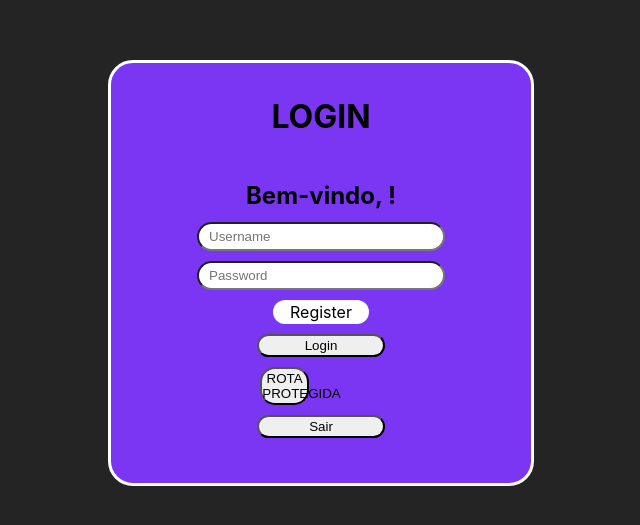
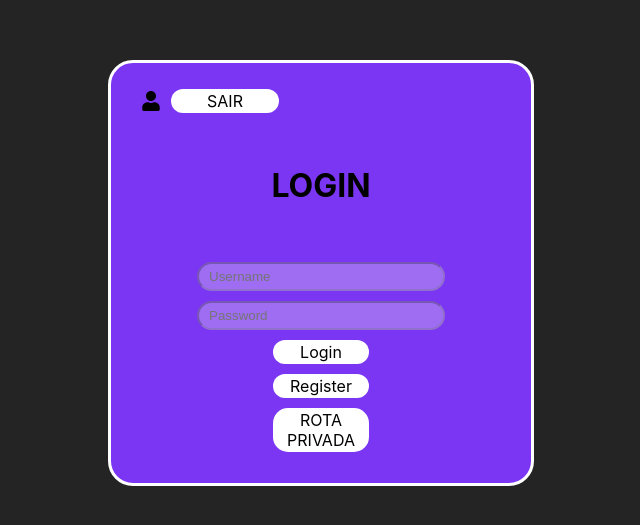
Before and after one commit to Jamilsonh/react-private-routes-jwt, a React (Vite) app in the folder client/: page / in a window 1280 px wide. Shown: the part 115-640 px from the top of the page, without its empty margins (319-959 px from the left). Built offline with nearby package versions, Linux system fonts and the light colour scheme; sample sign-in values are in the browser's storage.

Commit message:
feat: modifying login and logout logic

```diff
--- a/client/package.json
+++ b/client/package.json
@@ -14,6 +14,7 @@
     "jwt-decode": "^3.1.2",
     "react": "^18.2.0",
     "react-dom": "^18.2.0",
+    "react-icons": "^4.9.0",
     "react-router-dom": "^6.12.1",
     "react-toastify": "^9.1.3",
     "styled-components": "^6.0.0-rc.3"
--- a/client/src/screens/Logged.jsx
+++ b/client/src/screens/Logged.jsx
@@ -1,10 +1,20 @@
-import { Container, ContainerLogin } from '../styles';
+import { useAuth } from '../hooks/useAuth';
+import { ButtonLink, Container, ContainerLogin } from '../styles';
 
 export function Logged() {
+  const { logout } = useAuth();
+
+  const handleLogout = () => {
+    logout();
+  };
+
   return (
     <Container>
       <ContainerLogin>
         <h1>VOCÊ ESTÁ LOGADO !!</h1>
+        <ButtonLink to='/' onClick={handleLogout}>
+          Logout
+        </ButtonLink>
       </ContainerLogin>
     </Container>
   );
--- a/client/src/screens/Login.jsx
+++ b/client/src/screens/Login.jsx
@@ -1,27 +1,32 @@
 import { useState } from 'react';
 import axios from 'axios';
 import {
-  Button,
+  ButtonLink,
   Container,
   ContainerLogin,
   InputArea,
+  LoggedArea,
   Login,
-  NavbarLink,
 } from '../styles';
 import { useAuth } from '../hooks/useAuth';
-import { Link } from 'react-router-dom';
 import { toast } from 'react-toastify';
 import 'react-toastify/dist/ReactToastify.css';
+import { FaUser } from 'react-icons/fa';
 
 export function LoginPage() {
   const [username, setUsername] = useState('');
   const [password, setPassword] = useState('');
-  const [message, setMessage] = useState('');
 
   const { login, logout, isAuthenticated } = useAuth();
 
   const handleLogout = () => {
     logout();
+    clearFields();
+  };
+
+  const clearFields = () => {
+    setUsername('');
+    setPassword('');
   };
 
   const handleLogin = () => {
@@ -30,12 +35,10 @@ export function LoginPage() {
       .then((res) => {
         const { token } = res.data;
         login(token);
-        setMessage(res.data.message);
       })
       .catch((err) => {
-        setMessage(err.response.data.message);
         toast.error(err.response.data.message);
-        toast.error('ola');
+        toast.error('Faça seu cadastro');
       });
   };
 
@@ -46,47 +49,49 @@ export function LoginPage() {
       toast.success('Token válido, você tem acesso a rota privada');
     } else {
       toast.error(
-        'Você não tem acesso a essa rota, faça seu cadastro e depois faça o login'
+        '(Sem acesso) Você foi redirecionado para a tela de cadastro.'
       );
+      toast.error('Se cadastre e faça o login para ter acesso a rota privada');
     }
   };
 
   return (
     <Container>
       <ContainerLogin>
+        <LoggedArea>
+          {isAuthenticated ? (
+            <>
+              <FaUser size={20} style={{ marginRight: '0px' }} /> {username}
+              <ButtonLink onClick={handleLogout}>SAIR</ButtonLink>
+            </>
+          ) : (
+            <>
+              <FaUser size={20} style={{ marginRight: '0px' }} /> {'Username'}
+            </>
+          )}
+        </LoggedArea>
         <h1>LOGIN</h1>
-        <div>
-          {isAuthenticated ? (
-            <h2>Bem-vindo, {username}!</h2>
-          ) : (
-            <h2>Você não está logado.</h2>
-          )}
-        </div>
         <Login>
           <InputArea
             type='text'
             placeholder='Username'
             value={username}
             onChange={(e) => setUsername(e.target.value)}
+            disabled={isAuthenticated}
           />
           <InputArea
             type='password'
             placeholder='Password'
             value={password}
             onChange={(e) => setPassword(e.target.value)}
+            disabled={isAuthenticated}
           />
-          <NavbarLink to='/register' onClick={handleLogin}>
-            Register
-          </NavbarLink>
-          <Button onClick={handleLogin}>Login</Button>
-
-          <Link to='/logged'>
-            <Button onClick={ProtectedRoute}>ROTA PROTEGIDA</Button>
-          </Link>
-          <Button onClick={handleLogout}>Sair</Button>
-          <div></div>
+          <ButtonLink onClick={handleLogin}>Login</ButtonLink>
+          <ButtonLink to='/register'>Register</ButtonLink>
+          <ButtonLink to='/logged' onClick={ProtectedRoute}>
+            ROTA PRIVADA
+          </ButtonLink>
         </Login>
-        <p>{message}</p>
       </ContainerLogin>
     </Container>
   );
--- a/client/src/screens/Register.jsx
+++ b/client/src/screens/Register.jsx
@@ -1,6 +1,12 @@
 import { useState } from 'react';
 import axios from 'axios';
-import { Button, Container, ContainerLogin, InputArea, Login } from '../styles';
+import {
+  ButtonLink,
+  Container,
+  ContainerLogin,
+  InputArea,
+  Login,
+} from '../styles';
 
 export function RegisterPage() {
   const [username, setUsername] = useState('');
@@ -35,7 +41,8 @@ export function RegisterPage() {
             value={password}
             onChange={(e) => setPassword(e.target.value)}
           />
-          <Button onClick={handleRegister}>Registrar</Button>
+          <ButtonLink onClick={handleRegister}>Registrar</ButtonLink>
+          <ButtonLink to='/'>Voltar</ButtonLink>
         </Login>
         <p>{message}</p>
       </ContainerLogin>
--- a/client/src/styles/index.js
+++ b/client/src/styles/index.js
@@ -20,6 +20,13 @@ export const ContainerLogin = styled.div`
   flex-direction: column;
   background-color: rgb(123, 54, 244);
   padding: 10px;
+`;
+
+export const LoggedArea = styled.div`
+  width: 90%;
+  display: flex;
+  align-items: center;
+  gap: 10px;
 `;
 
 export const Login = styled.div`
@@ -45,7 +52,7 @@ export const Button = styled.button`
   padding: 2px 0;
 `;
 
-export const NavbarLink = styled(Link)`
+export const ButtonLink = styled(Link)`
   text-decoration: none;
   color: black;
   width: 30%;
```
Also changed, not shown: 1 other file (tests, documents, lock files or other folders).
